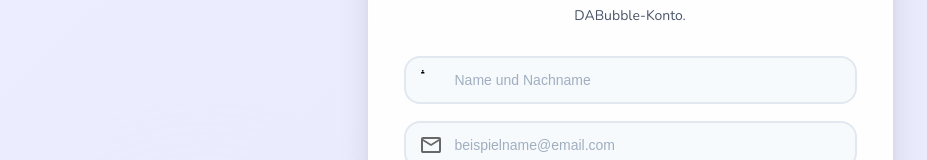
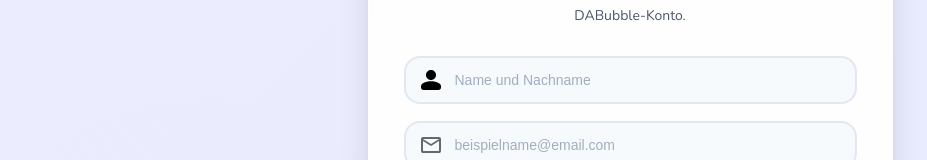
Before and after one commit to Alex-R298/DA-Bubble, an Angular app: page /signup in a window 1280 px wide. Shown: the part 248-408 px from the top of the page, without its empty margins (10-937 px from the left). Built offline with nearby package versions, Linux system fonts and the light colour scheme; no server answers.

Commit message:
(DES): Fixed person icon viewBox and size in signup component to match other input icons

```diff
--- a/src/app/components/svg-images/svg-images.component.ts
+++ b/src/app/components/svg-images/svg-images.component.ts
@@ -27,7 +27,7 @@ export class SvgImagesComponent {
       case 'person_filled':
         return '0 0 16 16';
       case 'person':
-        return '0 0 91 91';
+        return '0 0 16 16';
       case 'dabubble':
         return '0 0 243 70';
       case 'steffen-hoffmann':
```
